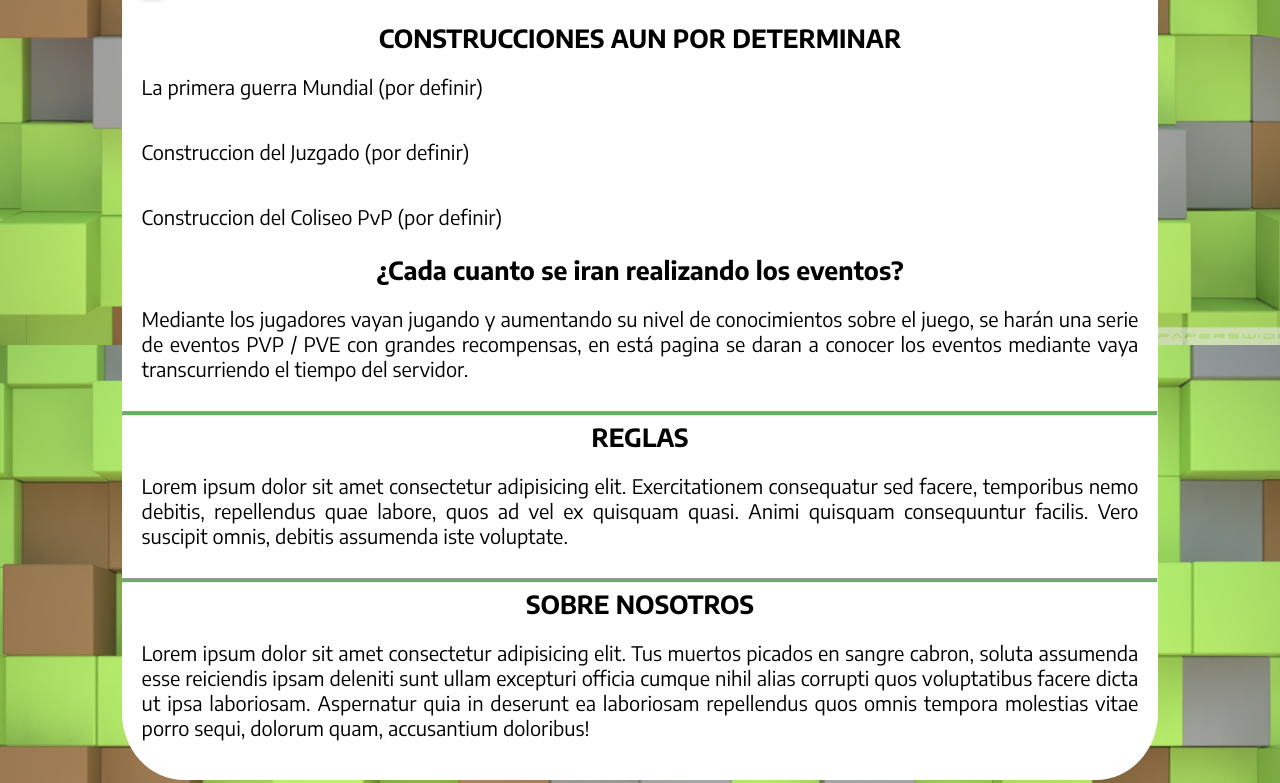
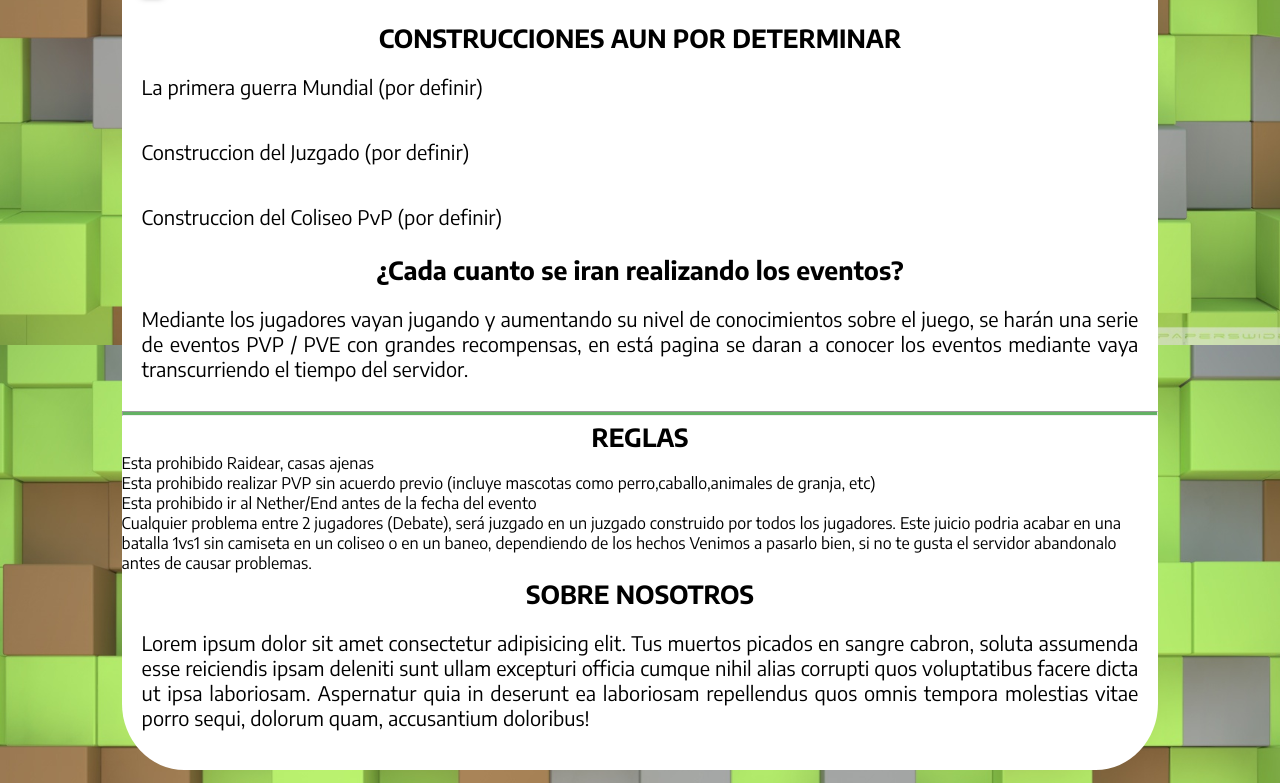
Before and after one commit to SergioNetCo/Minecraft-ESP, a plain HTML site: page index.html in a window 1280 px wide. Shown: the part 455-1238 px from the top of the page. Drawn offline with nearby package versions, Linux system fonts and the light colour scheme.

Commit message:
Update index.html

```diff
--- a/index.html
+++ b/index.html
@@ -64,9 +64,16 @@
 
             <!-- PARTE DEL COCAS -->
 
-            <h1> REGLAS</h1>
-            <p>Lorem ipsum dolor sit amet consectetur adipisicing elit. Exercitationem consequatur sed facere, temporibus nemo debitis, repellendus quae labore, quos ad vel ex quisquam quasi. Animi quisquam consequuntur facilis. Vero suscipit omnis, debitis assumenda iste voluptate.</p>
-            <hr>
+            <div> <h1>REGLAS</h1>
+              <ul>
+             <li> Esta prohibido Raidear, casas ajenas</li>
+             <li> Esta prohibido realizar PVP sin acuerdo previo (incluye mascotas como perro,caballo,animales de granja, etc)</li>
+             <li> Esta prohibido ir al Nether/End antes de la fecha del evento </li>
+             <li> Cualquier problema entre 2 jugadores (Debate), será juzgado en un juzgado construido por todos los jugadores. Este juicio podria acabar en una batalla 1vs1 sin camiseta en un coliseo o en un baneo, dependiendo de los hechos
+              Venimos a pasarlo bien, si no te gusta el servidor abandonalo antes de causar problemas.</li>
+              </ul>
+            </div>
+
             <h1> SOBRE NOSOTROS </h1>
             <p> Lorem ipsum dolor sit amet consectetur adipisicing elit. Tus muertos picados en sangre cabron, soluta assumenda esse reiciendis ipsam deleniti sunt ullam excepturi officia cumque nihil alias corrupti quos voluptatibus facere dicta ut ipsa laboriosam. Aspernatur quia in deserunt ea laboriosam repellendus quos omnis tempora molestias vitae porro sequi, dolorum quam, accusantium doloribus!</p>
         </div>
```
